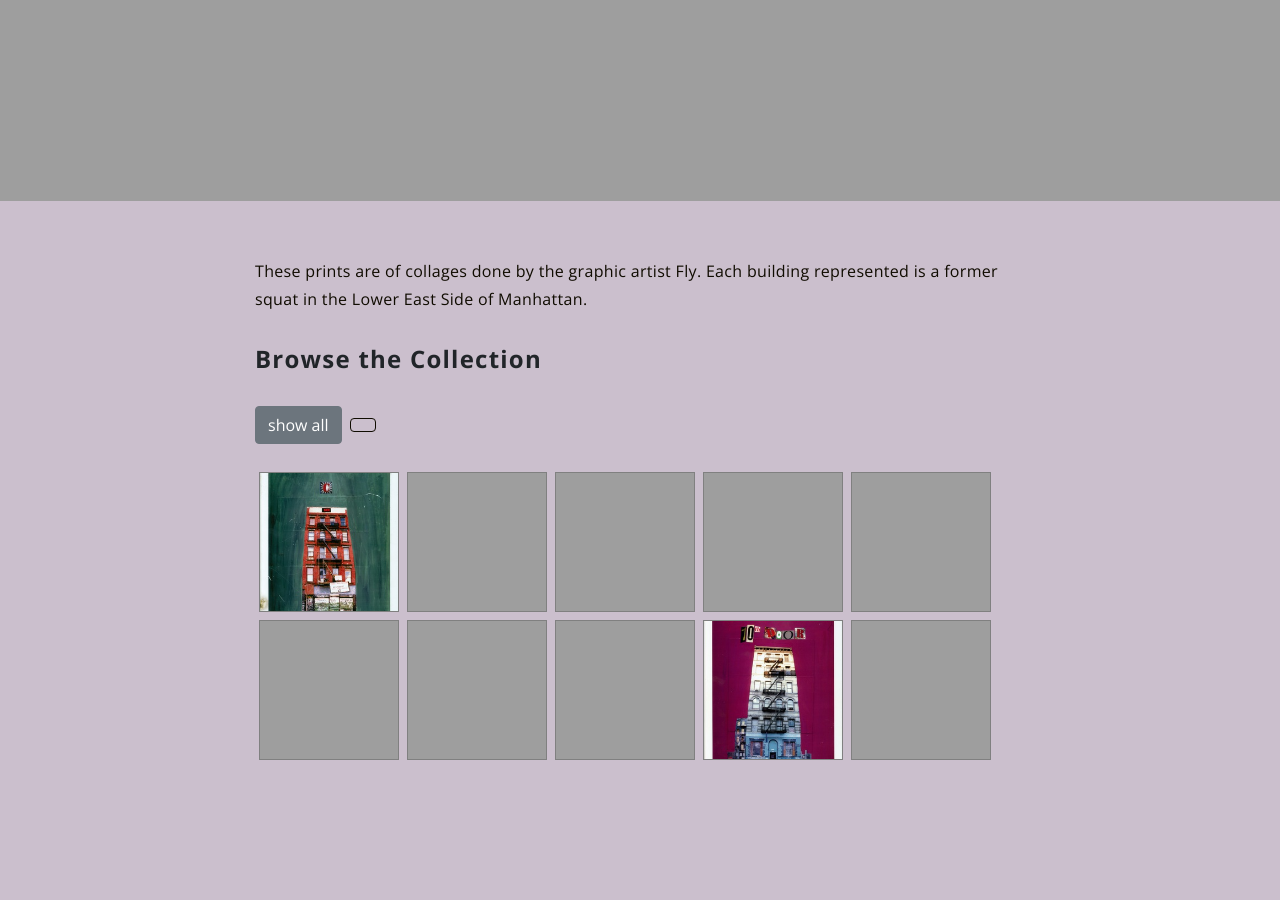
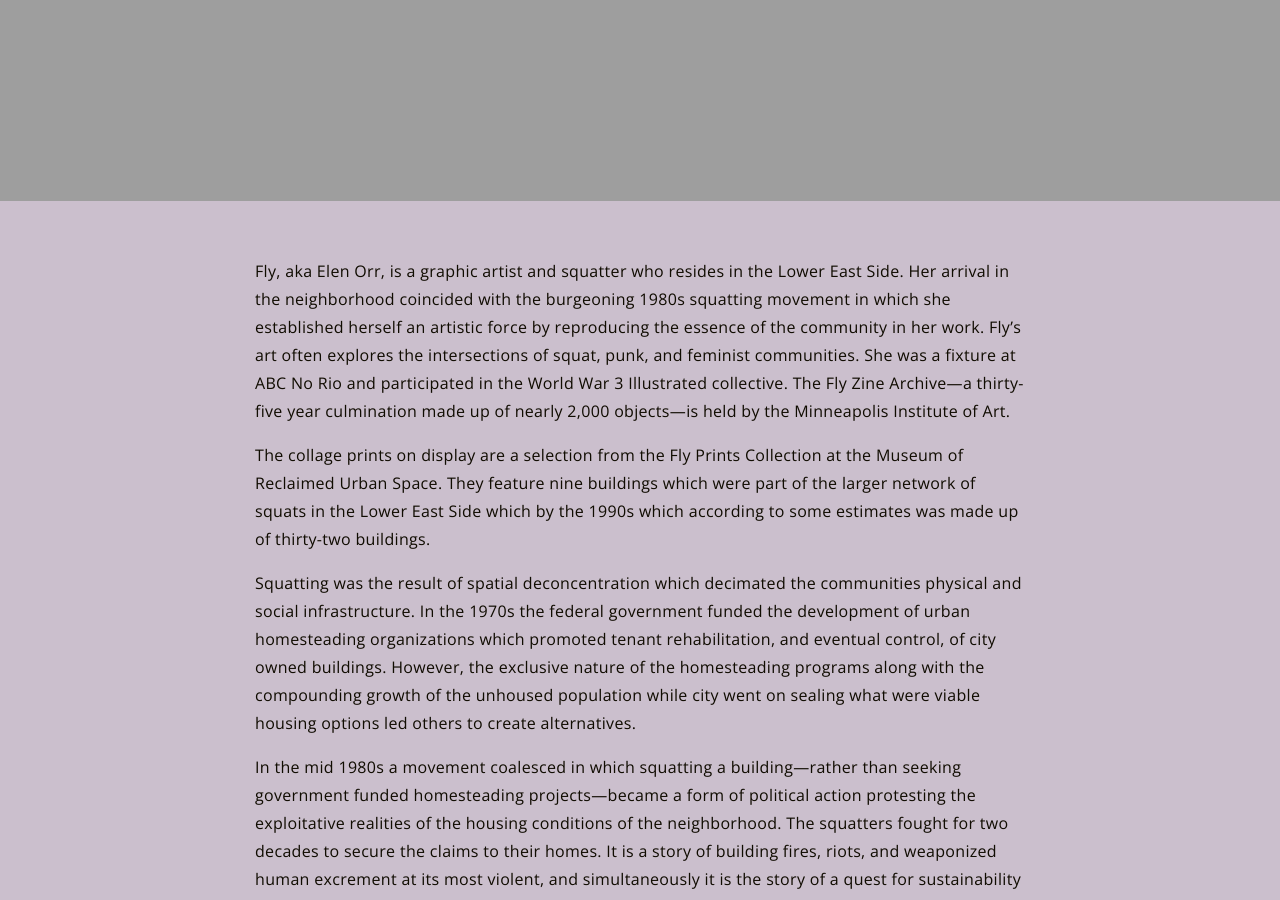
Before and after one commit to morusnyc/flyprints, a Jekyll site: the page built from index.md, in a window 1280 px wide and 900 px high, scrolled down 306 px. Built offline with Jekyll 4.4.1, drawn with Linux system fonts in a browser that asks for light colours; some of the changed text lies outside the part shown.

Commit message:
update landing page text

```diff
--- a/index.md
+++ b/index.md
@@ -8,7 +8,15 @@ banner:
   height: '400px'
 ---
 
-These prints are of collages done by the graphic artist Fly. Each building represented is a former squat in the Lower East Side of Manhattan.
+Fly, aka Elen Orr, is a graphic artist and squatter who resides in the Lower East Side. Her arrival in the neighborhood coincided with the burgeoning 1980s squatting movement in which she established herself an artistic force by reproducing the essence of the community in her work. Fly’s art often explores the intersections of squat, punk, and feminist communities. She was a fixture at ABC No Rio and participated in the  World War 3 Illustrated collective. The Fly Zine Archive—a thirty-five year culmination made up of nearly 2,000 objects—is held by the Minneapolis Institute of Art.
+
+The collage prints on display are a selection from the Fly Prints Collection at the Museum of Reclaimed Urban Space. They feature nine buildings which were part of the larger network of squats in the Lower East Side which by the 1990s which according to some estimates was made up of thirty-two buildings.
+
+Squatting was the result of spatial deconcentration which decimated the communities physical and social infrastructure. In the 1970s the federal government funded the development of urban homesteading organizations which promoted tenant rehabilitation, and eventual control, of city owned buildings. However, the exclusive nature of the homesteading programs along with the compounding growth of the unhoused population while city went on sealing what were viable housing options led others to create alternatives.
+
+In the mid 1980s a movement coalesced in which squatting a building—rather than seeking government funded homesteading projects—became a form of political action protesting the exploitative realities of the housing conditions of the neighborhood. The squatters fought for two decades to secure the claims to their homes. It is a story of building fires, riots, and weaponized human excrement at its most violent, and simultaneously it is the story of a quest for sustainability and equity in housing alternatives defined by companionship, creativity, and community resilience when provided a fair shake by historians. In 2002, eleven of the remaining squats inked a deal with the Urban Homesteading Assistance Board (UHAB) which secured legal ownership of the building s by their residents in exchange for one dollar and the value of the sweat equity of their work that went into the rehabilitation of the structures they squatted.
+
+A selection of buildings that made up the squat network are memorialized through Fly’s art on display. The buildings evicted before the 2002 deal are indicated by Fly’s use of “RIP” in the title of the work. The former squats that remain as part of the deal with UHAB are now considered Housing Development Fund Corporation (HDFC) Co-Ops.
 
 ### Browse the Collection
 
```
Also changed, not shown: 1 other file.
